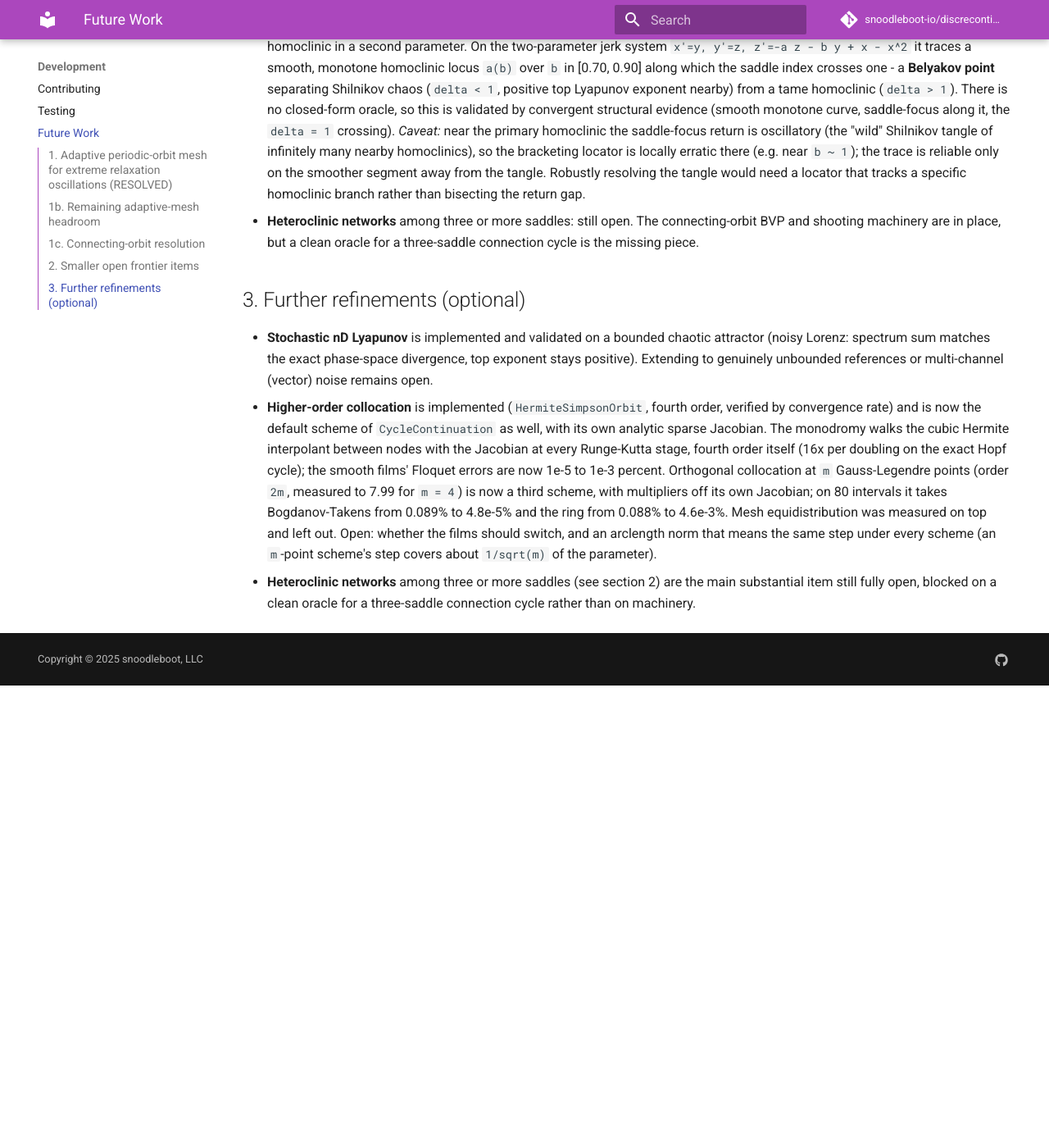
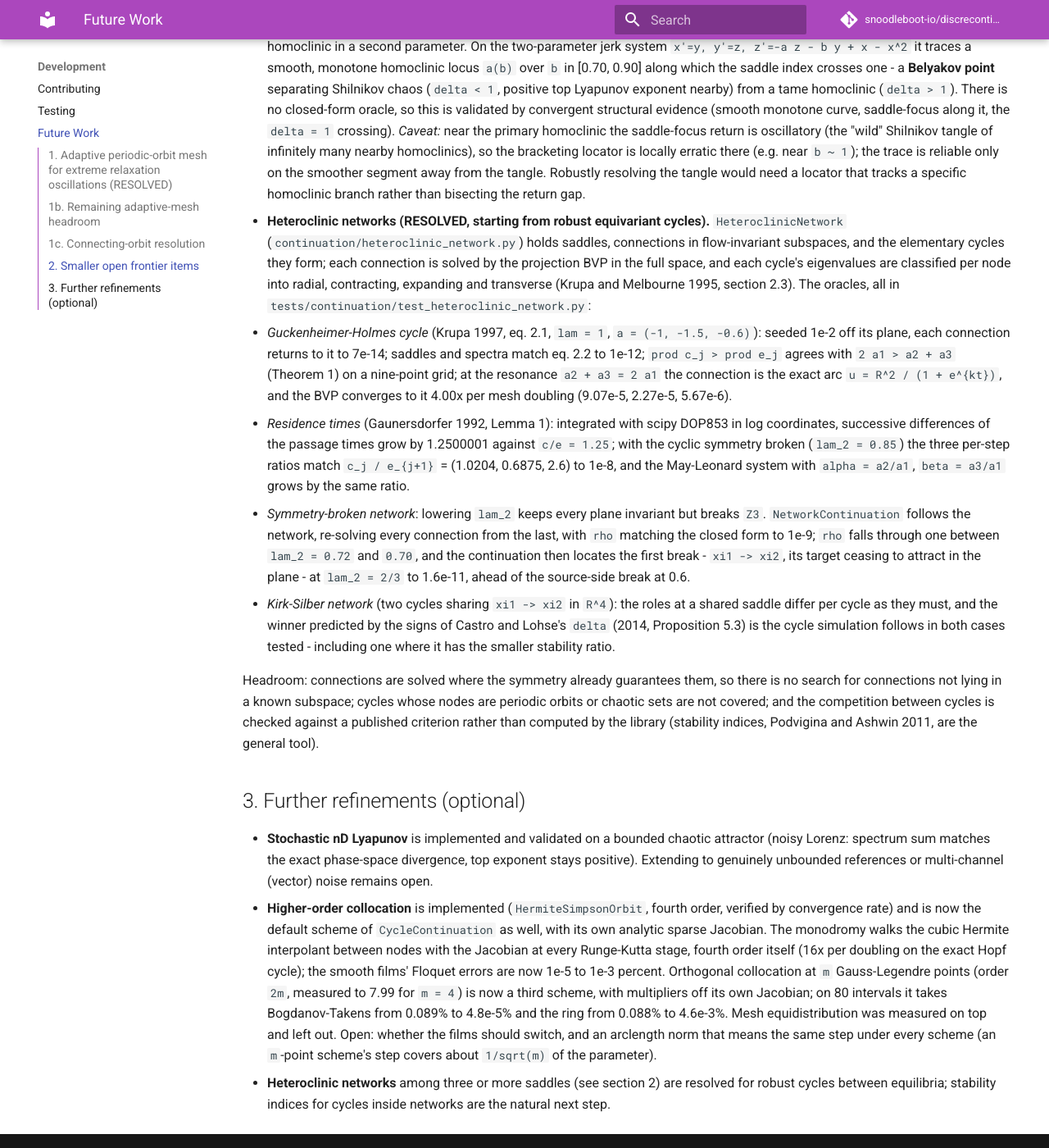
Before and after one commit to snoodleboot-io/discrecontinual_equations, an MkDocs documentation site: the page built from docs/development/future-work.md, in a window 1280 px wide and 1400 px high, scrolled down 3517 px. Shown: the whole window at 82% size. Built offline with MkDocs 1.6.1 and Material for MkDocs 9.7.7, drawn with Linux system fonts in a browser that asks for light colours; comment, search, counter and statistics services are not loaded; before the commit the page ends 4353 px from its top, so only the background shows below that.

Commit message:
Mark heteroclinic networks resolved, with the measurements that settle it
future-work's last fully open item: the Guckenheimer-Holmes oracles,
residence-time growth, the Z3-broken break at lam_2 = 2/3 and the
Kirk-Silber competition, with what is still out of reach. API docs gain
the network, continuation and residence modules.

```diff
--- a/docs/development/future-work.md
+++ b/docs/development/future-work.md
@@ -179,9 +179,43 @@ solver returns the same near-optimal result as the uniform mesh (no regression).
   is reliable only on the smoother segment away from the tangle. Robustly resolving
   the tangle would need a locator that tracks a specific homoclinic branch rather
   than bisecting the return gap.
-- **Heteroclinic networks** among three or more saddles: still open. The
-  connecting-orbit BVP and shooting machinery are in place, but a clean oracle for a
-  three-saddle connection cycle is the missing piece.
+- **Heteroclinic networks (RESOLVED, starting from robust equivariant cycles).**
+  `HeteroclinicNetwork` (`continuation/heteroclinic_network.py`) holds saddles,
+  connections in flow-invariant subspaces, and the elementary cycles they form; each
+  connection is solved by the projection BVP in the full space, and each cycle's
+  eigenvalues are classified per node into radial, contracting, expanding and
+  transverse (Krupa and Melbourne 1995, section 2.3). The oracles, all in
+  `tests/continuation/test_heteroclinic_network.py`:
+
+  - *Guckenheimer-Holmes cycle* (Krupa 1997, eq. 2.1, `lam = 1`, `a = (-1, -1.5,
+    -0.6)`): seeded 1e-2 off its plane, each connection returns to it to 7e-14;
+    saddles and spectra match eq. 2.2 to 1e-12; `prod c_j > prod e_j` agrees with
+    `2 a1 > a2 + a3` (Theorem 1) on a nine-point grid; at the resonance
+    `a2 + a3 = 2 a1` the connection is the exact arc `u = R^2 / (1 + e^{kt})`, and
+    the BVP converges to it 4.00x per mesh doubling (9.07e-5, 2.27e-5, 5.67e-6).
+  - *Residence times* (Gaunersdorfer 1992, Lemma 1): integrated with scipy DOP853
+    in log coordinates, successive differences of the passage times grow by
+    1.2500001 against `c/e = 1.25`; with the cyclic symmetry broken
+    (`lam_2 = 0.85`) the three per-step ratios match `c_j / e_{j+1}` =
+    (1.0204, 0.6875, 2.6) to 1e-8, and the May-Leonard system with
+    `alpha = a2/a1`, `beta = a3/a1` grows by the same ratio.
+  - *Symmetry-broken network*: lowering `lam_2` keeps every plane invariant but
+    breaks `Z3`. `NetworkContinuation` follows the network, re-solving every
+    connection from the last, with `rho` matching the closed form to 1e-9; `rho`
+    falls through one between `lam_2 = 0.72` and `0.70`, and the continuation then
+    locates the first break - `xi1 -> xi2`, its target ceasing to attract in the
+    plane - at `lam_2 = 2/3` to 1.6e-11, ahead of the source-side break at 0.6.
+  - *Kirk-Silber network* (two cycles sharing `xi1 -> xi2` in `R^4`): the roles at
+    a shared saddle differ per cycle as they must, and the winner predicted by the
+    signs of Castro and Lohse's `delta` (2014, Proposition 5.3) is the cycle
+    simulation follows in both cases tested - including one where it has the
+    smaller stability ratio.
+
+  Headroom: connections are solved where the symmetry already guarantees them, so
+  there is no search for connections not lying in a known subspace; cycles whose
+  nodes are periodic orbits or chaotic sets are not covered; and the competition
+  between cycles is checked against a published criterion rather than computed by
+  the library (stability indices, Podvigina and Ashwin 2011, are the general tool).
 
 ## 3. Further refinements (optional)
 - **Stochastic nD Lyapunov** is implemented and validated on a bounded chaotic
@@ -201,6 +235,6 @@ solver returns the same near-optimal result as the uniform mesh (no regression).
   Open: whether the films should switch, and an arclength norm that means the
   same step under every scheme (an `m`-point scheme's step covers about
   `1/sqrt(m)` of the parameter).
-- **Heteroclinic networks** among three or more saddles (see section 2) are the main
-  substantial item still fully open, blocked on a clean oracle for a three-saddle
-  connection cycle rather than on machinery.
+- **Heteroclinic networks** among three or more saddles (see section 2) are
+  resolved for robust cycles between equilibria; stability indices for cycles
+  inside networks are the natural next step.
```
Also changed, not shown: docs/api/continuation.md (+8 -0 lines).
